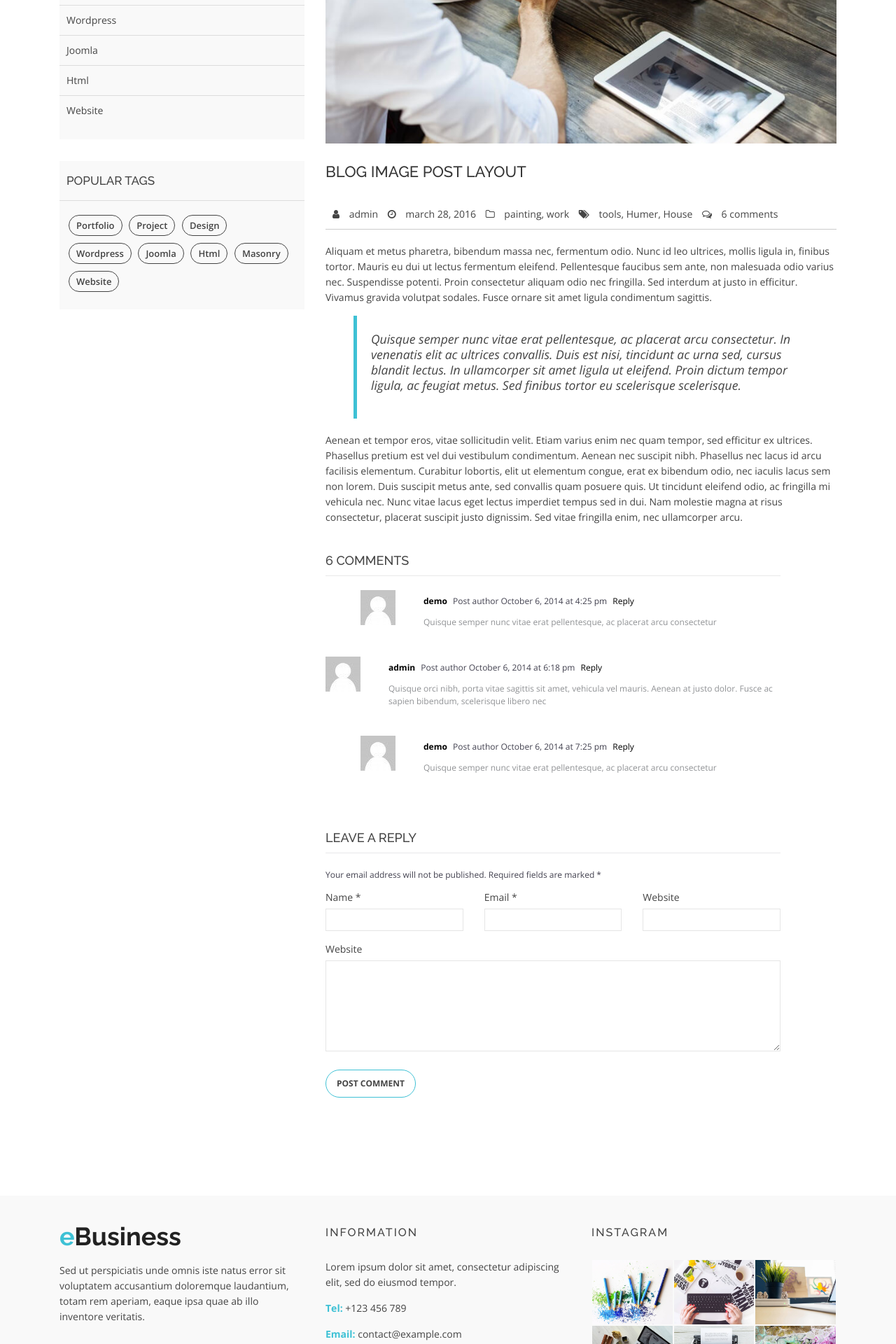
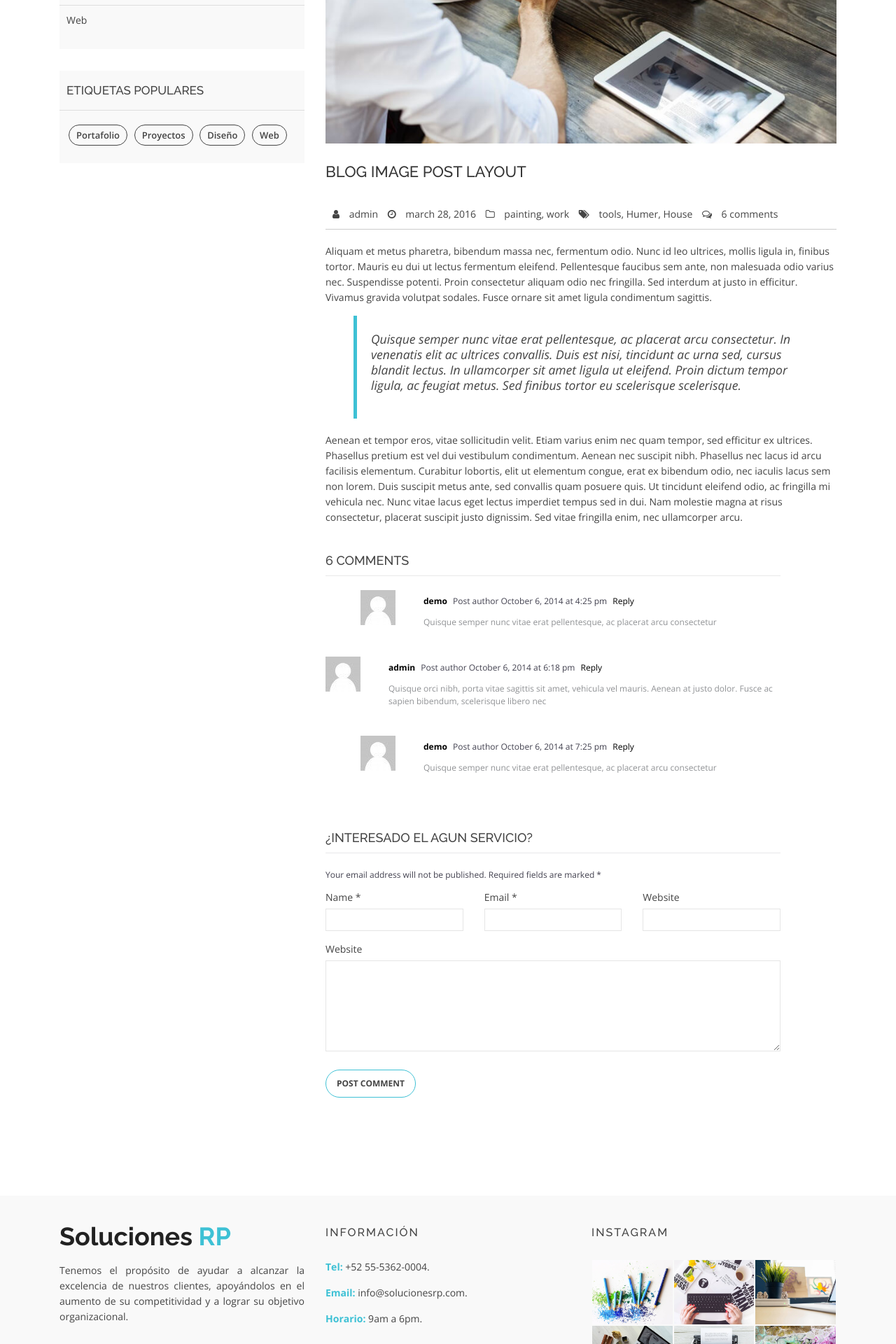
Before and after one commit to DavidZerox8/rp, a PHP site: page /servicios.php in a window 1280 px wide. Shown: the part 800-2720 px from the top of the page at 70% size. Run offline with PHP 8.4, Linux system fonts and the light colour scheme.

Commit message:
Se agrego la pestaña de servicios, esta en proceso para completar esta seccion

```diff
--- a/index.php
+++ b/index.php
@@ -372,7 +372,7 @@
                     </div>
                 </div>
             </div> <br>
-            <center><button class="btn btn-rp">Conocer m&aacute;s sobre nuestros servicios</button></center>
+            <center><a href="servicios.php"><button class="btn btn-rp">Conocer m&aacute;s sobre nuestros servicios</button></a></center>
         </div><!-- fin seccion servicios -->
 
         <!-- ======= Seccion equipo [Recorda colocar los enlaces a las redes solciales correspondientes a cada miembro del equipo]======= -->
--- a/servicios.php
+++ b/servicios.php
@@ -58,6 +58,7 @@
         input[type=search]:focus {
             width: 100%;
         }
+
     </style>
 
 </head>
@@ -76,7 +77,7 @@
 
             <nav id="nav" class="nav-menu d-none d-lg-block">
                 <ul>
-                    <li class="active"><a href="#header">Inicio</a></li>
+                    <li class="active"><a href="index.php">Inicio</a></li>
                     <li><a href="#about">Nosotros</a></li>
                     <li><a href="#services">Servicios</a></li>
                     <li><a href="#team">Equipo</a></li>
@@ -142,7 +143,7 @@
                                 <!-- barra de busqueda -->
                                 <form>
                                     <input type="search" name="buscar" placeholder="Buscar..">
-                                <!--    <input type="button" class="btn btn-rp" value="Ir"> -->
+                                    <!--    <input type="button" class="btn btn-rp" value="Ir"> -->
                                 </form>
                                 <!-- fin de la barra de busqueda -->
                             </div>
@@ -150,28 +151,19 @@
                             <!-- Barra laterial de secciones -->
                             <div class="single-blog-page">
                                 <div class="left-blog">
-                                    <h4>categories</h4>
+                                    <h4>Categorias</h4>
                                     <ul>
                                         <li>
-                                            <a href="#">Portfolio</a>
+                                            <a href="#">Portafolio</a>
                                         </li>
                                         <li>
-                                            <a href="#">Project</a>
+                                            <a href="#">Proyectos</a>
                                         </li>
                                         <li>
-                                            <a href="#">Design</a>
+                                            <a href="#">Diseño</a>
                                         </li>
                                         <li>
-                                            <a href="#">wordpress</a>
-                                        </li>
-                                        <li>
-                                            <a href="#">Joomla</a>
-                                        </li>
-                                        <li>
-                                            <a href="#">Html</a>
-                                        </li>
-                                        <li>
-                                            <a href="#">Website</a>
+                                            <a href="#">Web</a>
                                         </li>
                                     </ul>
                                 </div>
@@ -180,31 +172,19 @@
                             <div class="single-blog-page">
                                 <div class="left-tags blog-tags">
                                     <div class="popular-tag left-side-tags left-blog">
-                                        <h4>popular tags</h4>
+                                        <h4>Etiquetas populares</h4>
                                         <ul>
                                             <li>
-                                                <a href="#">Portfolio</a>
+                                                <a href="#">Portafolio</a>
                                             </li>
                                             <li>
-                                                <a href="#">Project</a>
+                                                <a href="#">Proyectos</a>
                                             </li>
                                             <li>
-                                                <a href="#">Design</a>
+                                                <a href="#">Diseño</a>
                                             </li>
                                             <li>
-                                                <a href="#">wordpress</a>
-                                            </li>
-                                            <li>
-                                                <a href="#">Joomla</a>
-                                            </li>
-                                            <li>
-                                                <a href="#">Html</a>
-                                            </li>
-                                            <li>
-                                                <a href="#">Masonry</a>
-                                            </li>
-                                            <li>
-                                                <a href="#">Website</a>
+                                                <a href="#">Web</a>
                                             </li>
                                         </ul>
                                     </div>
@@ -212,12 +192,12 @@
                             </div>
                         </div>
                     </div>
-                    <!-- End left sidebar -->
-                    <!-- Start single blog -->
+                    <!-- fin de barra lateral -->
+                    <!-- inicio de seccion del blog -->
                     <div class="col-md-8 col-sm-8 col-xs-12">
                         <div class="row">
                             <div class="col-md-12 col-sm-12 col-xs-12">
-                                <!-- single-blog start -->
+                                <!-- inicio seccion -->
                                 <article class="blog-post-wrapper">
                                     <div class="post-thumbnail">
                                         <img src="assets/img/blog/6.jpg" alt="" />
@@ -313,7 +293,7 @@
                                         </div>
                                     </div>
                                     <div class="comment-respond">
-                                        <h3 class="comment-reply-title">Leave a Reply </h3>
+                                        <h3 class="comment-reply-title">¿Interesado el agun servicio?</h3>
                                         <span class="email-notes">Your email address will not be published. Required fields are marked *</span>
                                         <form action="#">
                                             <div class="row">
@@ -349,7 +329,7 @@
     </main><!-- fin del #main -->
 
     <!-- ======= pie de pagina ======= -->
-    <footer>
+   <footer>
         <div class="footer-area">
             <div class="container">
                 <div class="row">
@@ -357,10 +337,11 @@
                         <div class="footer-content">
                             <div class="footer-head">
                                 <div class="footer-logo">
-                                    <h2><span>e</span>Business</h2>
+                                    <h2>Soluciones&nbsp;<span>RP</span></h2>
                                 </div>
-
-                                <p>Sed ut perspiciatis unde omnis iste natus error sit voluptatem accusantium doloremque laudantium, totam rem aperiam, eaque ipsa quae ab illo inventore veritatis.</p>
+                                <p style="text-align: justify; text-justify: inter-word;">
+                                    Tenemos el prop&oacute;sito de ayudar a alcanzar la excelencia de nuestros clientes, apoy&aacute;ndolos en el aumento de su competitividad y a lograr su objetivo organizacional.
+                                </p>
                                 <div class="footer-icons">
                                     <ul>
                                         <li>
@@ -380,23 +361,20 @@
                             </div>
                         </div>
                     </div>
-                    <!-- end single footer -->
+                    <!-- fin columna 1 -->
                     <div class="col-md-4 col-sm-4 col-xs-12">
                         <div class="footer-content">
                             <div class="footer-head">
-                                <h4>information</h4>
-                                <p>
-                                    Lorem ipsum dolor sit amet, consectetur adipiscing elit, sed do eiusmod tempor.
-                                </p>
+                                <h4>Informaci&oacute;n</h4>
                                 <div class="footer-contacts">
-                                    <p><span>Tel:</span> +123 456 789</p>
-                                    <p><span>Email:</span> contact@example.com</p>
-                                    <p><span>Working Hours:</span> 9am-5pm</p>
+                                    <p><span>Tel:</span> +52 55-5362-0004.</p>
+                                    <p><span>Email:</span> info@solucionesrp.com.</p>
+                                    <p><span>Horario:</span> 9am a 6pm.</p>
                                 </div>
                             </div>
                         </div>
                     </div>
-                    <!-- end single footer -->
+                    <!-- fin columna 2 -->
                     <div class="col-md-4 col-sm-4 col-xs-12">
                         <div class="footer-content">
                             <div class="footer-head">
@@ -421,23 +399,14 @@
                     <div class="col-md-12 col-sm-12 col-xs-12">
                         <div class="copyright text-center">
                             <p>
-                                &copy; Copyright <strong>eBusiness</strong>. All Rights Reserved
+                                &copy; Copyright <strong>Soluciones RP</strong>. <br>Todos los derechos reservados
                             </p>
-                        </div>
-                        <div class="credits">
-                            <!--
-              All the links in the footer should remain intact.
-              You can delete the links only if you purchased the pro version.
-              Licensing information: https://bootstrapmade.com/license/
-              Purchase the pro version with working PHP/AJAX contact form: https://bootstrapmade.com/buy/?theme=eBusiness
-            -->
-                            Designed by <a href="https://bootstrapmade.com/">BootstrapMade</a>
                         </div>
                     </div>
                 </div>
             </div>
         </div>
-    </footer><!-- End  Footer -->
+    </footer><!-- fin pie de página -->
 
     <a href="#" class="back-to-top"><i class="fa fa-chevron-up"></i></a>
     <div id="preloader"></div>
```
